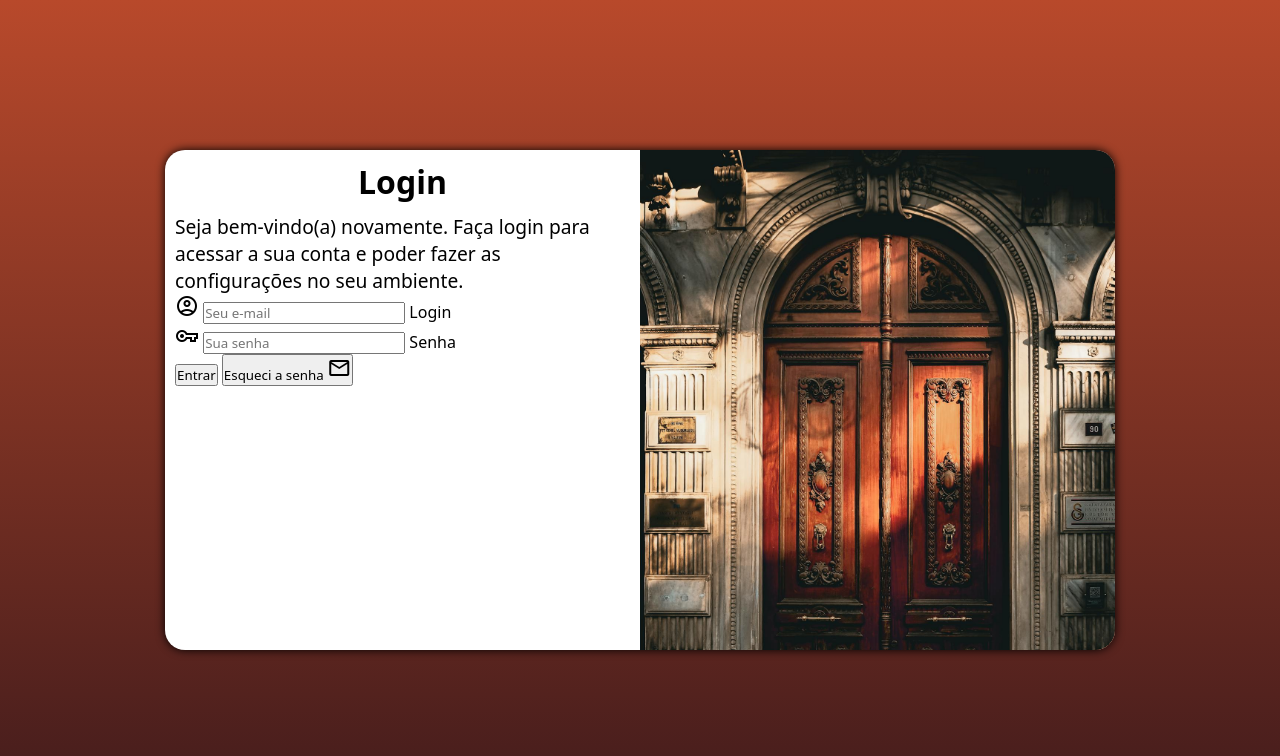
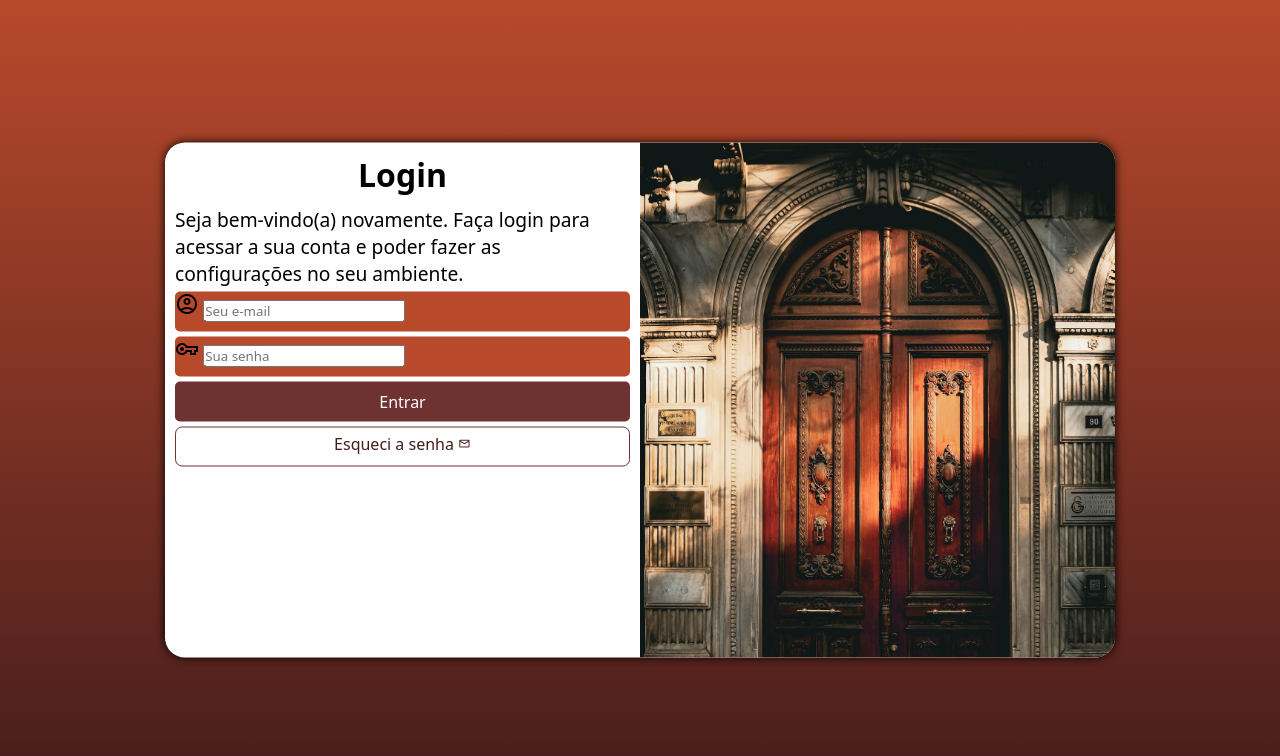
Before and after one commit to Savio-S-Morais/projeto-login, a PHP site: page / in a window 1280 px wide. Shown: the top 756 px of the page. Run offline with PHP 8.4, Linux system fonts and the light colour scheme.

Commit message:
Estilização formulário

```diff
--- a/estilos/style.css
+++ b/estilos/style.css
@@ -36,7 +36,7 @@ section#login {
 
     background-color: white;
     width: 250px;
-    height: 500px;
+    height: 515px;
     border-radius: 20px;
     box-shadow: 0px 0px 10px rgb(0, 0, 0);
 
@@ -65,3 +65,55 @@ div#formulario > h1 {
 div#formulario > p {
     font-size: 0.8em;
 }
+
+form > div.campo {
+    background-color: #B8492B;
+    display: block;
+    width: 100%;
+    height: 40px;
+    border-radius: 5px;
+    margin: 5px 0px;
+}
+
+div.campo > label {
+    display: none;
+}
+
+form > input[type=submit] {
+    display: block;
+    font-size: 1em;
+    width: 100%;
+    height: 40px;
+    background-color: #6e3232;
+    color: white;
+    border: none;
+    border-radius: 5px;
+    cursor: pointer;
+}
+
+form > input[type=submit]:hover {
+    background-color: #35130a;
+}
+
+form > a.botao {
+    display: block;
+    text-align: center;
+    font-size: 1em;
+    width: 100%;
+    height: 40px;
+    padding-top: 5px;
+    margin-top: 5px;
+    background-color: white;
+    color: #441C1C;
+    border: 1px solid #6e3232;
+    border-radius: 7px;
+    text-decoration: none;
+}
+
+form > a.botao:hover {
+    background-color: #aa5151
+}
+
+form > a.botao > i {
+    font-size: 0.8em;
+}
--- a/index.html
+++ b/index.html
@@ -29,7 +29,7 @@
                         <label for="isenha">Senha</label>
                     </div>
                     <input type="submit" value="Entrar">
-                    <button>Esqueci a senha <i class="material-symbols-outlined">mail</i></button>
+                    <a href="#" class="botao">Esqueci a senha <i class="material-symbols-outlined">mail</i></a>
                 </form>
             </div>
         </section>
```
